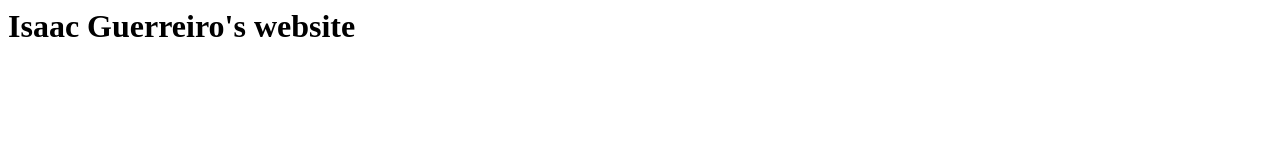
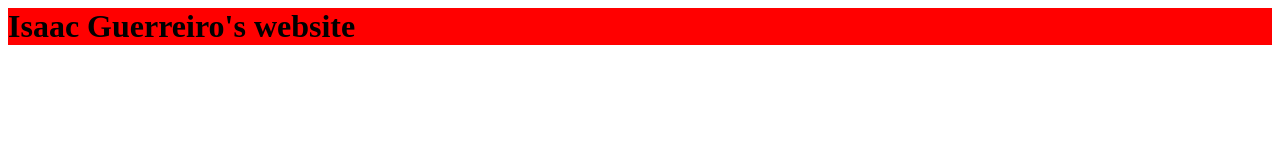
Before and after one commit to isaacguerreir/isaacguerreir.github.io, a plain HTML site: page index.html in a window 1280 px wide. Drawn offline with Linux system fonts and the light colour scheme.

Commit message:
[TEST] Adding a global css file

```diff
--- /dev/null
+++ b/global.css
@@ -0,0 +1,3 @@
+h1 {
+	background: red;
+}
--- a/index.html
+++ b/index.html
@@ -1,5 +1,7 @@
 <html>
   <head>
+	<title>Isaac Guerreiro</title>
+	<link rel="stylesheet" href="global.css">
   </head>
   <body>
     <h1>Isaac Guerreiro's website</h1>
```
